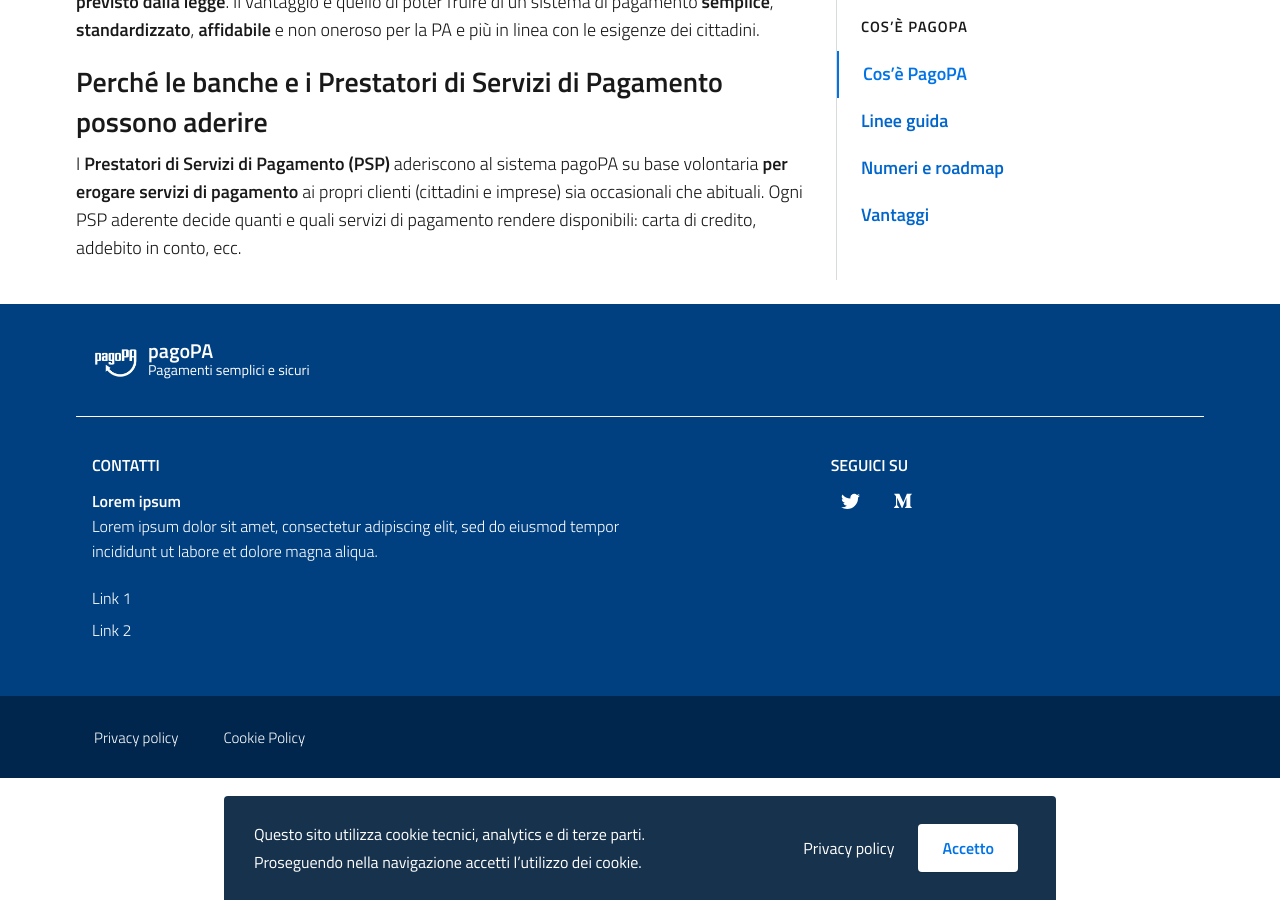
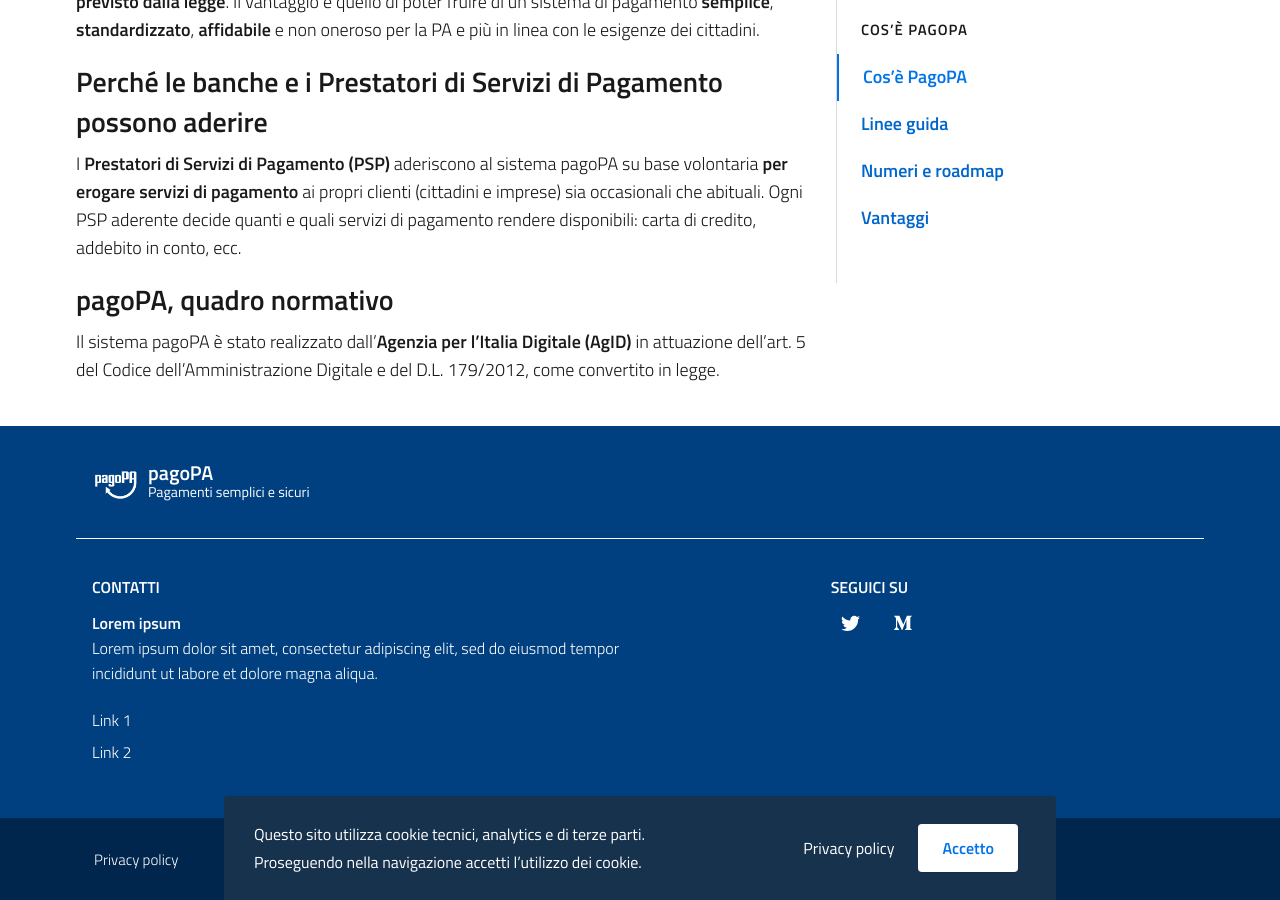
Before and after one commit to pagopa/site-pagopa.gov.it, a Jekyll site: the page built from it/pagopa/index.md, in a window 1280 px wide and 900 px high, scrolled down 1440 px. Built offline with Jekyll 4.4.1, drawn with Linux system fonts in a browser that asks for light colours.

Commit message:
Update index.md

```diff
--- a/it/pagopa/index.md
+++ b/it/pagopa/index.md
@@ -34,3 +34,6 @@
 
 #### Perché le banche e i Prestatori di Servizi di Pagamento possono aderire
 I **Prestatori di Servizi di Pagamento (PSP)** aderiscono al sistema pagoPA su base volontaria **per erogare servizi di pagamento** ai propri clienti (cittadini e imprese) sia occasionali che abituali. Ogni PSP aderente decide quanti e quali servizi di pagamento rendere disponibili: carta di credito, addebito in conto, ecc.
+
+#### pagoPA, quadro normativo
+Il sistema pagoPA è stato realizzato dall’**Agenzia per l’Italia Digitale (AgID)** in attuazione dell'art. 5 del Codice dell’Amministrazione Digitale e del D.L. 179/2012, come convertito in legge.
```
